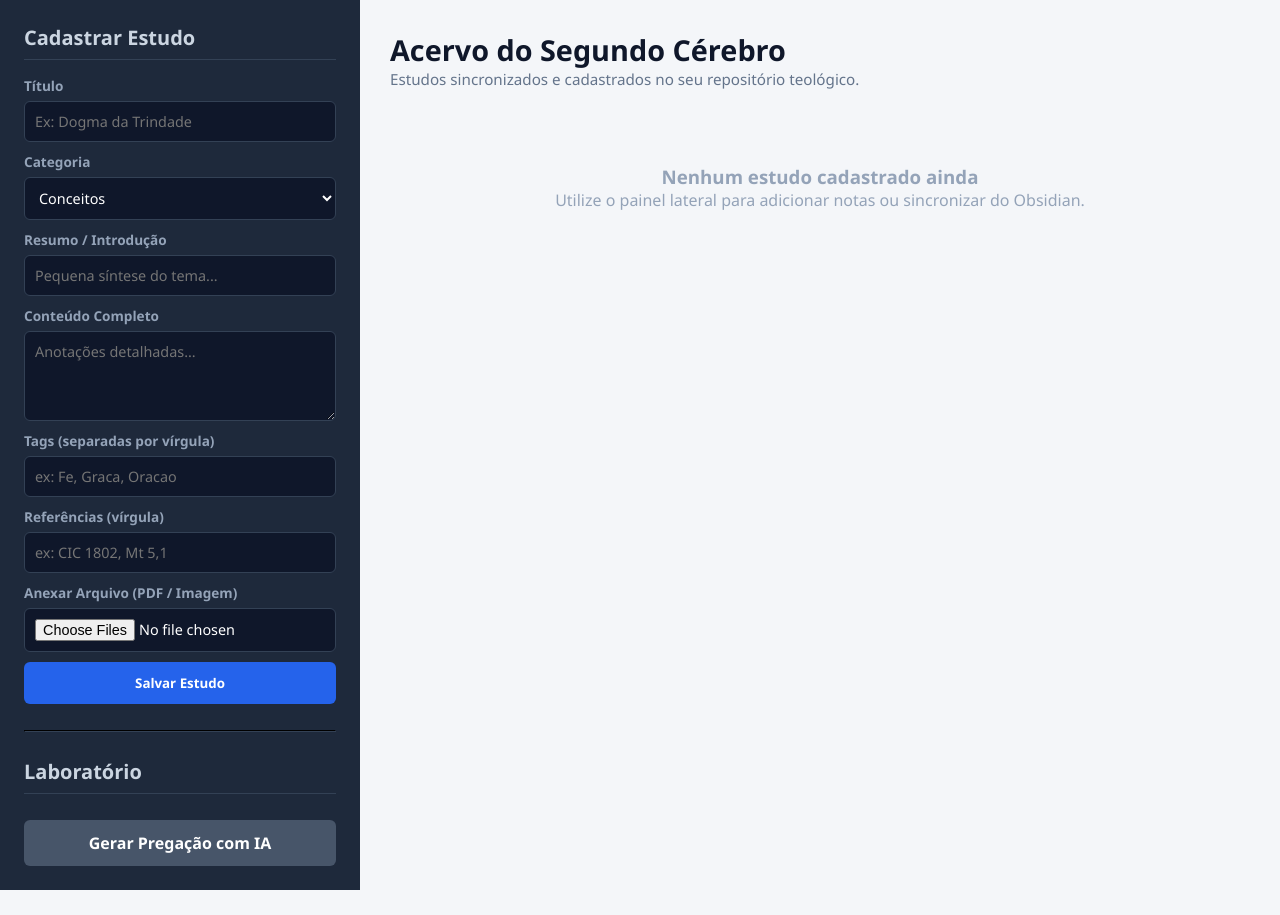
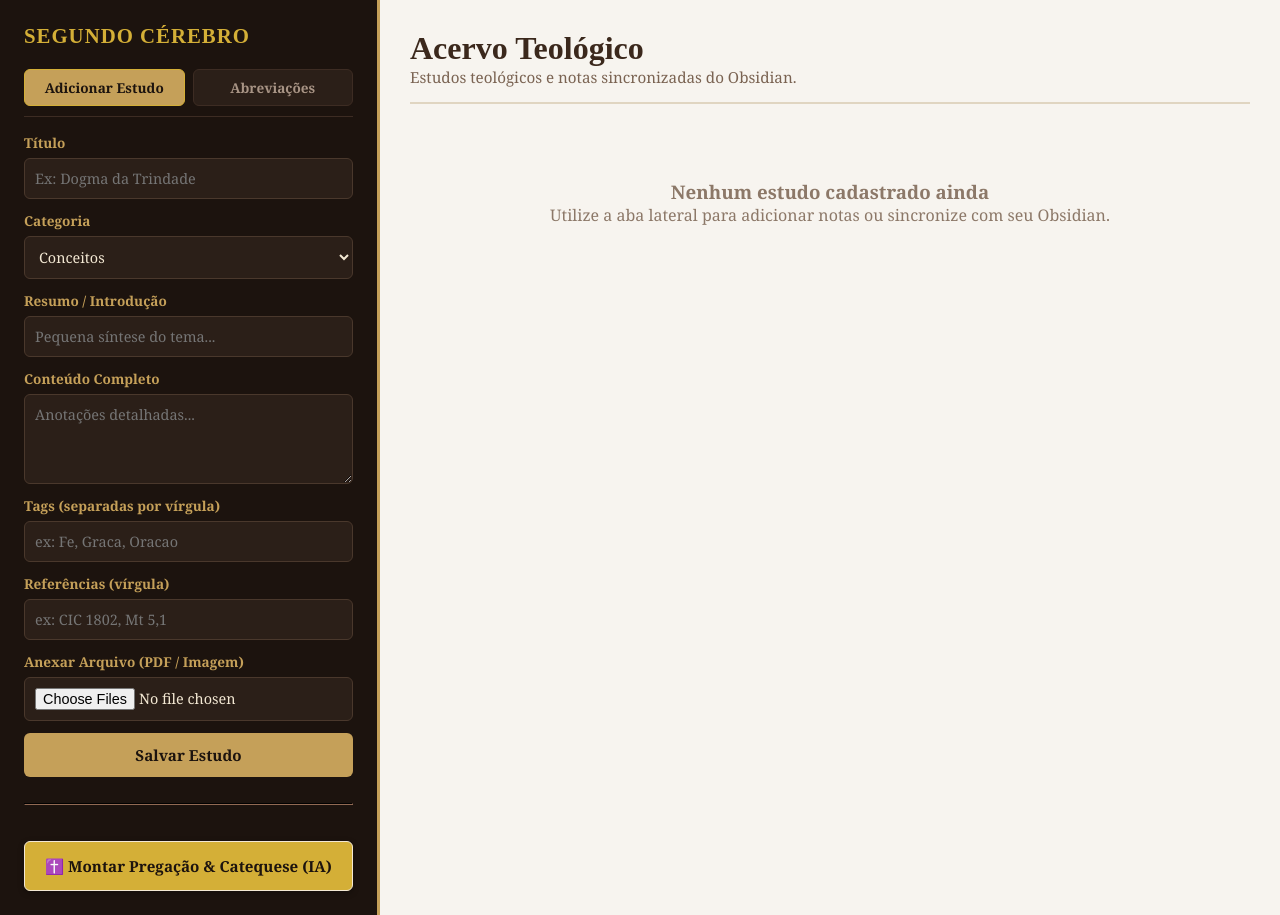
Before and after one commit to thales-biondi12/Cerebro_Catolico, a Flask app: page / in a window 1280 px wide. Before the commit the page ends 890 px from the top, so only its background shows below. Run offline with Flask 3, Linux system fonts and the light colour scheme; data that the repository does not hold is empty.

Commit message:
Restaura botao destacado de Montar Pregacao e Catequese com IA

```diff
--- a/templates/index.html
+++ b/templates/index.html
@@ -3,23 +3,22 @@
 <head>
     <meta charset="UTF-8">
     <meta name="viewport" content="width=device-width, initial-scale=1.0">
-    <title>Segundo Cérebro Católica</title>
+    <title>Segundo Cérebro Católico</title>
     <style>
         * {
             box-sizing: border-box;
             margin: 0;
             padding: 0;
-            font-family: 'Segoe UI', Tahoma, Geneva, Verdana, sans-serif;
+            font-family: 'Georgia', 'Segoe UI', serif;
         }
 
         body {
-            background-color: #f4f6f9;
-            color: #333;
+            background-color: #f7f4ef;
+            color: #2c221e;
             display: flex;
             min-height: 100vh;
         }
 
-        /* Layout Responsivo: Coluna em telas pequenas, Linha em telas grandes */
         .container-app {
             display: flex;
             width: 100%;
@@ -32,42 +31,83 @@
             }
         }
 
-        /* Sidebar / Painel Lateral */
+        /* Sidebar Dourada / Marrom Teológico */
         .sidebar {
-            width: 360px;
-            background-color: #1e293b;
-            color: #fff;
+            width: 380px;
+            background-color: #1c130e;
+            color: #f3e8d3;
             padding: 24px;
             display: flex;
             flex-direction: column;
             gap: 16px;
             overflow-y: auto;
+            border-right: 3px solid #c5a059;
         }
 
         @media (max-width: 900px) {
             .sidebar {
                 width: 100%;
-                padding: 16px;
+                padding: 18px;
+                border-right: none;
+                border-bottom: 3px solid #c5a059;
             }
         }
 
         .sidebar h2 {
-            font-size: 1.25rem;
-            color: #cbd5e1;
-            border-bottom: 1px solid #334155;
-            padding-bottom: 8px;
+            font-size: 1.3rem;
+            color: #d4af37;
+            text-transform: uppercase;
+            letter-spacing: 1px;
+            margin-bottom: 5px;
+            font-family: 'Times New Roman', serif;
+        }
+
+        /* Sistema de Abas Lateral */
+        .tabs-nav {
+            display: flex;
+            gap: 8px;
+            border-bottom: 1px solid #3d2c23;
+            padding-bottom: 10px;
+        }
+
+        .tab-btn {
+            flex: 1;
+            padding: 8px 10px;
+            background-color: #2b1f18;
+            color: #a89485;
+            border: 1px solid #3d2c23;
+            border-radius: 6px;
+            cursor: pointer;
+            font-size: 0.85rem;
+            font-weight: bold;
+            transition: all 0.2s;
+            text-align: center;
+        }
+
+        .tab-btn.active {
+            background-color: #c5a059;
+            color: #1c130e;
+            border-color: #d4af37;
+        }
+
+        .tab-content {
+            display: none;
+        }
+
+        .tab-content.active {
+            display: block;
         }
 
         .form-group {
             display: flex;
             flex-direction: column;
             gap: 6px;
-            margin-bottom: 10px;
+            margin-bottom: 12px;
         }
 
         .form-group label {
             font-size: 0.85rem;
-            color: #94a3b8;
+            color: #c5a059;
             font-weight: 600;
         }
 
@@ -77,9 +117,9 @@
             width: 100%;
             padding: 10px;
             border-radius: 6px;
-            border: 1px solid #334155;
-            background-color: #0f172a;
-            color: #fff;
+            border: 1px solid #4a382c;
+            background-color: #2b1f18;
+            color: #f3e8d3;
             font-size: 0.9rem;
         }
 
@@ -89,8 +129,8 @@
         }
 
         .btn {
-            background-color: #2563eb;
-            color: white;
+            background-color: #c5a059;
+            color: #1c130e;
             border: none;
             padding: 12px 15px;
             border-radius: 6px;
@@ -99,21 +139,56 @@
             transition: background 0.2s;
             width: 100%;
             text-align: center;
+            font-size: 0.95rem;
         }
 
         .btn:hover {
-            background-color: #1d4ed8;
+            background-color: #d4af37;
         }
 
-        .btn-secondary {
-            background-color: #475569;
+        /* Botão de Destaque para Montar Pregação / Catequese */
+        .btn-pregacao {
+            background-color: #d4af37;
+            color: #1c130e;
+            border: 1px solid #f3e8d3;
             text-decoration: none;
-            display: inline-block;
+            display: block;
+            margin-top: 10px;
+            text-align: center;
+            padding: 14px 15px;
+            border-radius: 6px;
+            font-weight: bold;
+            font-size: 0.95rem;
+            box-shadow: 0 2px 6px rgba(0, 0, 0, 0.3);
+            transition: transform 0.2s, background 0.2s;
+        }
+
+        .btn-pregacao:hover {
+            background-color: #e5be48;
+            transform: translateY(-2px);
+        }
+
+        /* Tabela de Abreviações Teológicas */
+        .table-abrev {
+            width: 100%;
+            border-collapse: collapse;
+            font-size: 0.85rem;
             margin-top: 10px;
         }
 
-        .btn-secondary:hover {
-            background-color: #334155;
+        .table-abrev th, .table-abrev td {
+            padding: 8px 10px;
+            border: 1px solid #3d2c23;
+            text-align: left;
+        }
+
+        .table-abrev th {
+            background-color: #2b1f18;
+            color: #d4af37;
+        }
+
+        .table-abrev td {
+            color: #e5d8c3;
         }
 
         /* Conteúdo Principal */
@@ -131,19 +206,22 @@
 
         .header {
             margin-bottom: 25px;
+            border-bottom: 2px solid #e0d5c1;
+            padding-bottom: 15px;
         }
 
         .header h1 {
-            font-size: 1.8rem;
-            color: #0f172a;
+            font-size: 2rem;
+            color: #3b281c;
+            font-family: 'Times New Roman', serif;
         }
 
         .header p {
-            color: #64748b;
+            color: #7a6352;
             font-size: 0.95rem;
         }
 
-        /* Grid de Cards Adaptável */
+        /* Cards Teológicos */
         .cards-grid {
             display: grid;
             grid-template-columns: repeat(auto-fill, minmax(300px, 1fr));
@@ -229,7 +310,7 @@
 
         .empty-state {
             text-align: center;
-            color: #94a3b8;
+            color: #8c7868;
             grid-column: 1 / -1;
             padding: 50px 0;
         }
@@ -238,9 +319,17 @@
 <body>
 
     <div class="container-app">
-        <!-- Sidebar Responsiva -->
+        <!-- Sidebar Dourada/Marrom com Abas -->
         <div class="sidebar">
-            <h2>Cadastrar Estudo</h2>
+            <h2>Segundo Cérebro</h2>
+
+            <div class="tabs-nav">
+                <button class="tab-btn active" onclick="openTab(event, 'tab-estudos')">Adicionar Estudo</button>
+                <button class="tab-btn" onclick="openTab(event, 'tab-abreviacoes')">Abreviações</button>
+            </div>
+
+            <!-- Aba 1: Adicionar Estudos -->
+            <div id="tab-estudos" class="tab-content active">
                 <form action="/api/estudos" method="POST" enctype="multipart/form-data">
                     <div class="form-group">
                         <label for="titulo">Título</label>
@@ -285,18 +375,42 @@
 
                     <button type="submit" class="btn">Salvar Estudo</button>
                 </form>
+            </div>
 
-            <hr style="border-color: #334155; margin: 10px 0;">
+            <!-- Aba 2: Abreviações Teológicas -->
+            <div id="tab-abreviacoes" class="tab-content">
+                <p style="font-size:0.8rem; color:#a89485; margin-bottom:10px;">Guia rápido de citação teológica e magisterial:</p>
+                <table class="table-abrev">
+                    <thead>
+                        <tr>
+                            <th>Abrev.</th>
+                            <th>Significado</th>
+                        </tr>
+                    </thead>
+                    <tbody>
+                        <tr><td><b>CIC</b></td><td>Catecismo da Igreja Católica</td></tr>
+                        <tr><td><b>DS</b></td><td>Denzinger-Hünermann</td></tr>
+                        <tr><td><b>LG</b></td><td>Lumen Gentium (Vaticano II)</td></tr>
+                        <tr><td><b>GS</b></td><td>Gaudium et Spes</td></tr>
+                        <tr><td><b>DV</b></td><td>Dei Verbum</td></tr>
+                        <tr><td><b>SC</b></td><td>Sacrosanctum Concilium</td></tr>
+                        <tr><td><b>CDC</b></td><td>Código de Direito Canônico</td></tr>
+                        <tr><td><b>Sum. Th.</b></td><td>Suma Teológica (S. Tomás)</td></tr>
+                    </tbody>
+                </table>
+            </div>
 
-            <h2>Laboratório</h2>
-            <a href="/pregacao" class="btn btn-secondary">Gerar Pregação com IA</a>
+            <hr style="border-color: #3d2c23; margin: 10px 0;">
+
+            <!-- Botão de Acesso ao Laboratório de Pregação / Catequese -->
+            <a href="/pregacao" class="btn-pregacao">✝️ Montar Pregação & Catequese (IA)</a>
         </div>
 
         <!-- Conteúdo Principal -->
         <div class="main-content">
             <div class="header">
-                <h1>Acervo do Segundo Cérebro</h1>
-                <p>Estudos sincronizados e cadastrados no seu repositório teológico.</p>
+                <h1>Acervo Teológico</h1>
+                <p>Estudos teológicos e notas sincronizadas do Obsidian.</p>
             </div>
 
             <div class="cards-grid">
@@ -324,12 +438,28 @@
                 {% else %}
                     <div class="empty-state">
                         <h3>Nenhum estudo cadastrado ainda</h3>
-                        <p>Utilize o painel lateral para adicionar notas ou sincronizar do Obsidian.</p>
+                        <p>Utilize a aba lateral para adicionar notas ou sincronize com seu Obsidian.</p>
                     </div>
                 {% endfor %}
             </div>
         </div>
     </div>
 
+    <!-- Script de Troca de Abas -->
+    <script>
+        function openTab(evt, tabName) {
+            var i, tabcontent, tablinks;
+            tabcontent = document.getElementsByClassName("tab-content");
+            for (i = 0; i < tabcontent.length; i++) {
+                tabcontent[i].classList.remove("active");
+            }
+            tablinks = document.getElementsByClassName("tab-btn");
+            for (i = 0; i < tablinks.length; i++) {
+                tablinks[i].classList.remove("active");
+            }
+            document.getElementById(tabName).classList.add("active");
+            evt.currentTarget.classList.add("active");
+        }
+    </script>
 </body>
 </html>
```
Also changed, not shown: other parts of templates/index.html (+19 -15 lines). Lines whose indentation alone changed are shown as unchanged.
